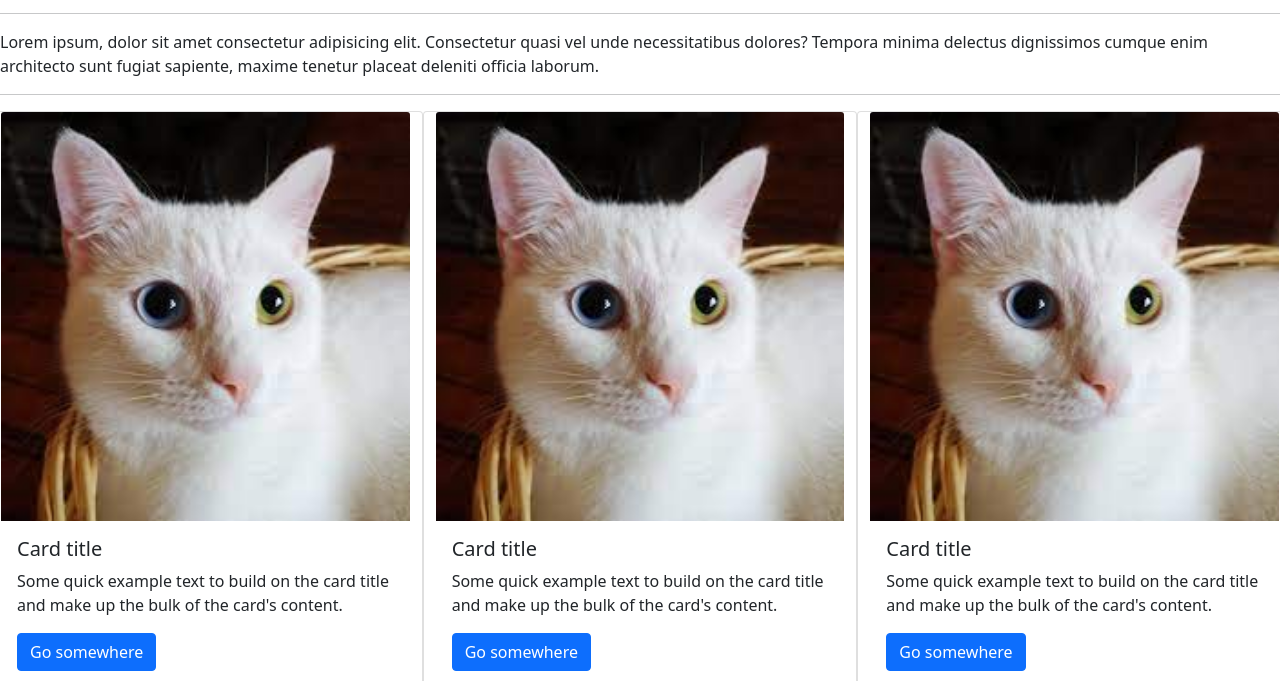
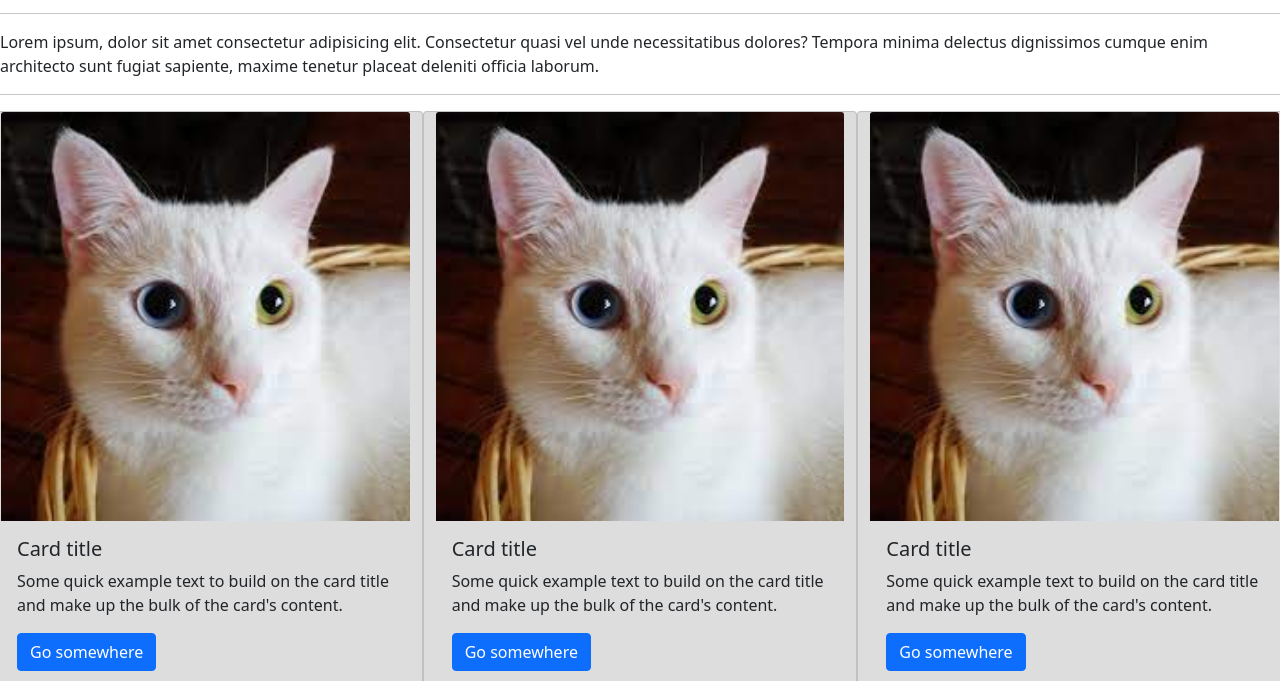
Before and after one commit to justinembawomye/online-class-recap, a plain HTML site: page index.html in a window 1280 px wide. Shown: the part 119-800 px from the top of the page. Drawn offline with Linux system fonts and the light colour scheme.

Commit message:
add background color to cards

```diff
--- a/style.css
+++ b/style.css
@@ -11,3 +11,13 @@ h1{
 .btn-info{
     background-color: pink;
 }
+
+.row{
+    margin-bottom: 20px;
+
+}
+
+.card{
+    background-color: #ddd;
+
+}
```
Also changed, not shown: parrot.jpeg (added).
